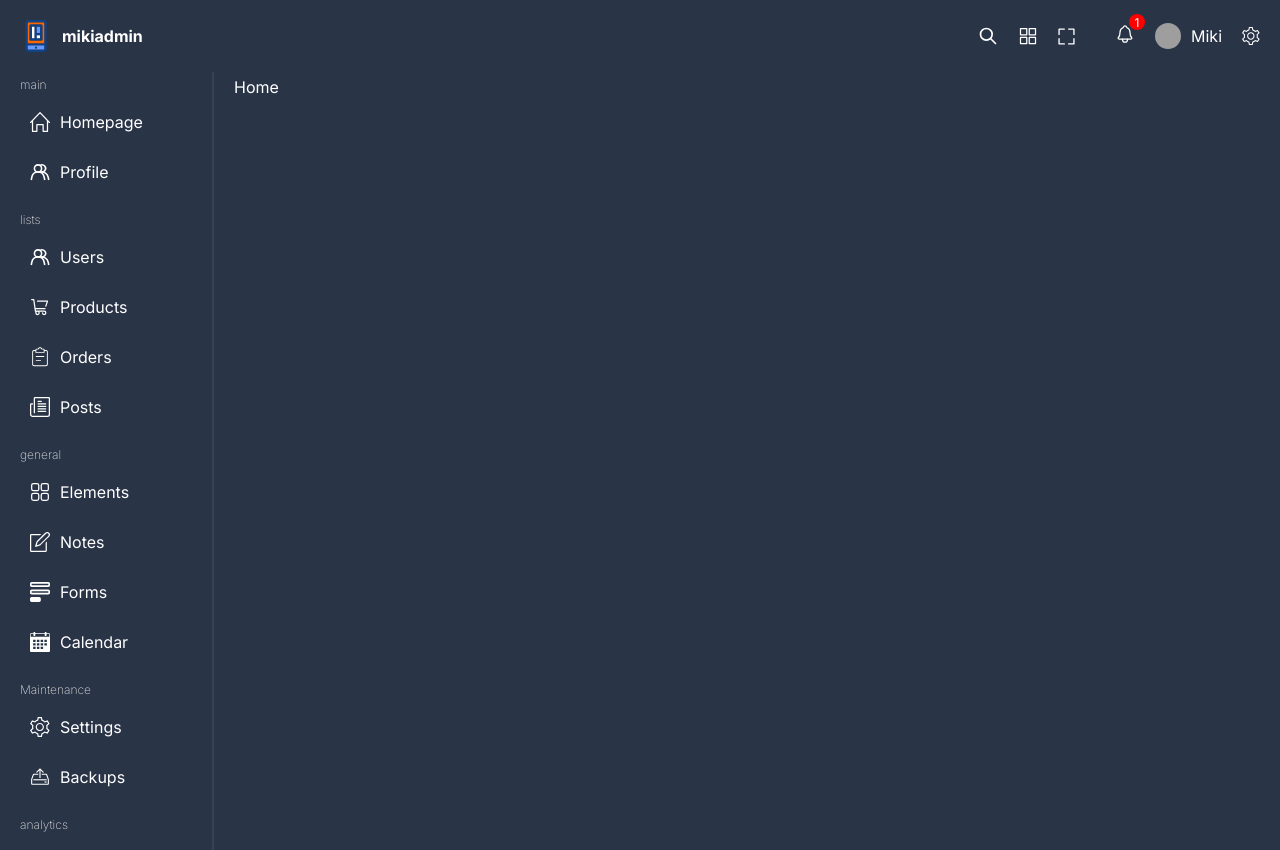
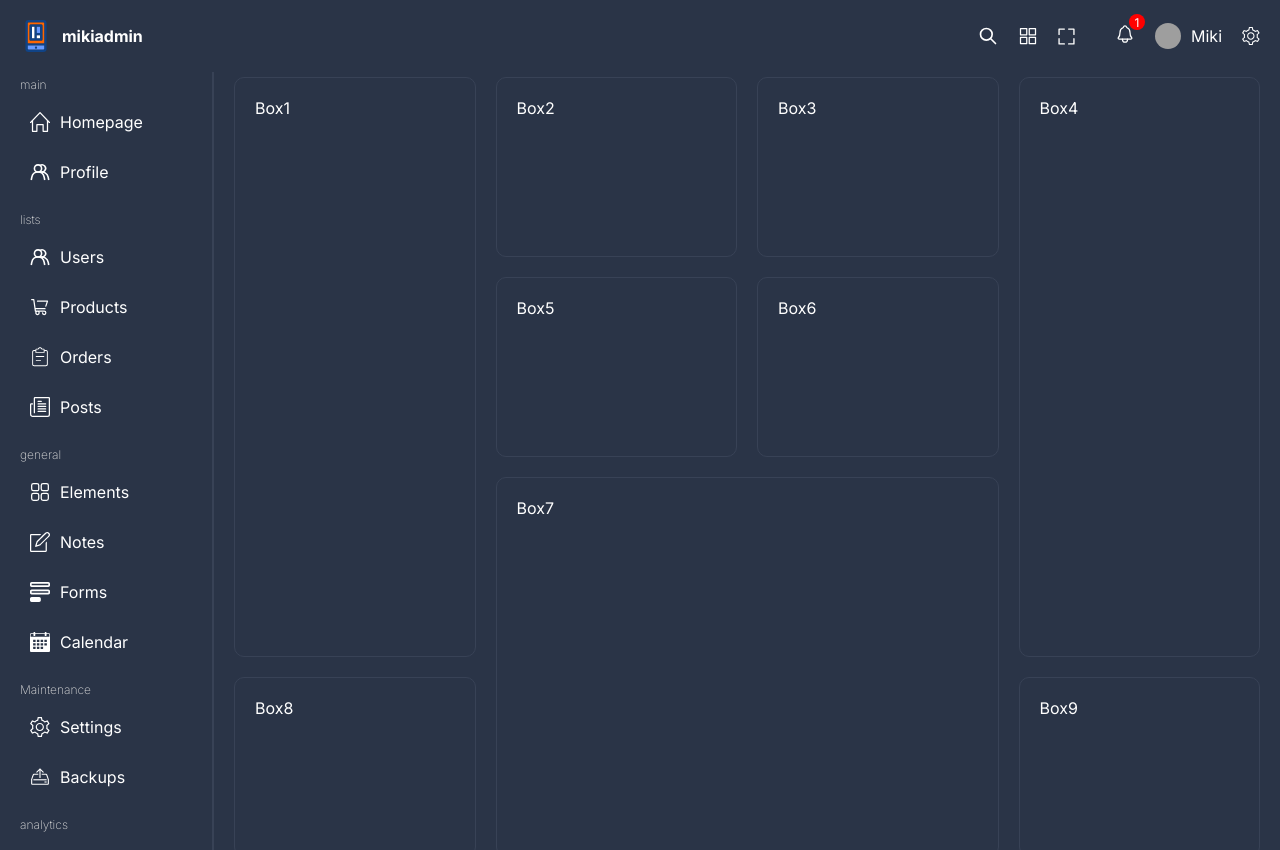
Before and after one commit to mikitran721/vite-mui-adminDashboard, a React (Vite) app: page / in a window 1280 px wide. Shown: the top 850 px of the page. Built offline with nearby package versions, Linux system fonts and the light colour scheme; grey boxes are pictures that could not be loaded.

Commit message:
Home frame layout

```diff
--- a/src/pages/home/Home.tsx
+++ b/src/pages/home/Home.tsx
@@ -1,6 +1,18 @@
 import "./home.scss";
 const Home = () => {
-  return <div className="">Home</div>;
+  return (
+    <div className="home">
+      <div className="box box1">Box1</div>
+      <div className="box box2">Box2</div>
+      <div className="box box3">Box3</div>
+      <div className="box box4">Box4</div>
+      <div className="box box5">Box5</div>
+      <div className="box box6">Box6</div>
+      <div className="box box7">Box7</div>
+      <div className="box box8">Box8</div>
+      <div className="box box9">Box9</div>
+    </div>
+  );
 };
 
 export default Home;
```
